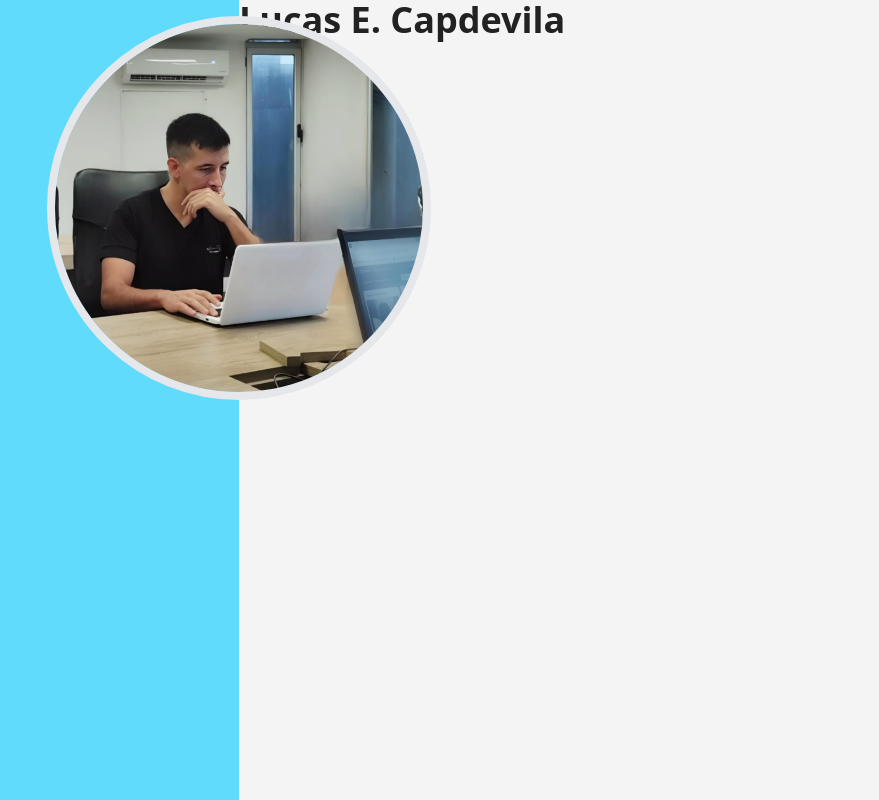
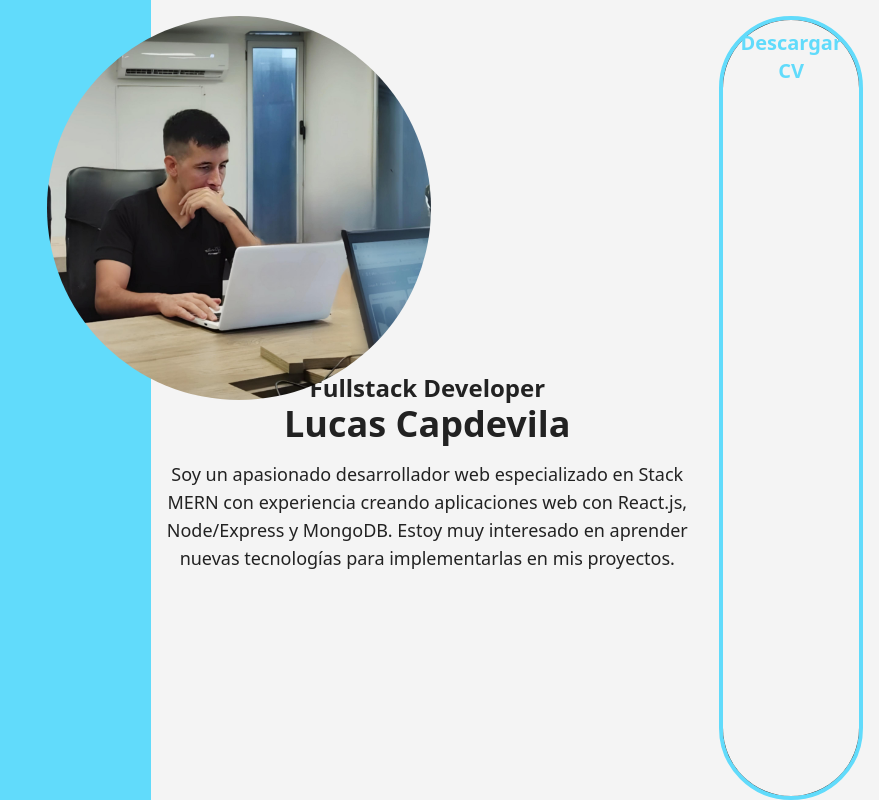
Before and after one commit to lucasecapdevila/portfolio-web, a React (Vite) app: page / in a window 1280 px wide. Shown: the whole page, without its empty margins (401-1280 px from the left). Built offline with nearby package versions, Linux system fonts and the light colour scheme.

Commit message:
se agrega pequeña descripción y botón de descarga

```diff
--- a/src/components/pages/Home.jsx
+++ b/src/components/pages/Home.jsx
@@ -1,4 +1,6 @@
+import { Button } from "flowbite-react"
 import imagen from "../../assets/lucas.jpg"
+import { Link } from "react-router-dom"
 
 const Home = () => {
   return (
@@ -7,11 +9,16 @@ const Home = () => {
         <div className="w-full xl:w-3/5 h-2/5 xl:h-full bg-reactLightBlue"></div>
         <img
           src={imagen}
-          className="absolute inset-0 w-60 h-60 xl:w-96 xl:h-96 rounded-full border border-8 border-[whiteBg] object-cover mx-auto my-auto transform -translate-x-0 -translate-y-1/3 md:translate-x-0 md:-translate-y-1/2"
+          className="absolute inset-0 size-64 xl:size-96 rounded-full border-8 border-whiteBg md:border-none object-cover mx-auto my-auto transform -translate-x-0 -translate-y-1/3 md:translate-x-0 md:-translate-y-1/2"
           alt="lucasecapdevila" />
-        <div className="w-3/5 bg-slate-950">
-          <h1 className="text-textBlack text-4xl font-bold">Lucas E. Capdevila</h1>
+        <div className="w-full xl:w-3/5 flex flex-col justify-center items-center mt-36 bg-whiteBg">
+          <div className="flex flex-col-reverse justify-center items-center">
+            <h1 className="text-textBlack text-4xl font-bold">Lucas Capdevila</h1>
+            <h2 className="text-textBlack text-2xl font-bold">Fullstack Developer</h2>
+          </div>
+          <p className="text-textBlack text-lg text-center font-normal content-end mt-4">Soy un apasionado desarrollador web especializado en Stack MERN con experiencia creando aplicaciones web con React.js, Node/Express y MongoDB. Estoy muy interesado en aprender nuevas tecnologías para implementarlas en mis proyectos.</p>
         </div>
+      <Button as={Link} pill outline className="CvBtn mx-4 mt-4 bg-black border-4 border-reactLightBlue p-0 text-reactLightBlue font-bold">Descargar CV</Button>
       </div>
     </main>
   )
--- a/src/index.css
+++ b/src/index.css
@@ -9,3 +9,10 @@
 body{
   background: #F4F4F4;
 }
+
+.CvBtn span{
+  background-color: #F4F4F4;
+  color: #61dbfb;
+  font-size: 1.25rem; /* 20px */
+  line-height: 1.75rem; /* 28px */
+}
```
